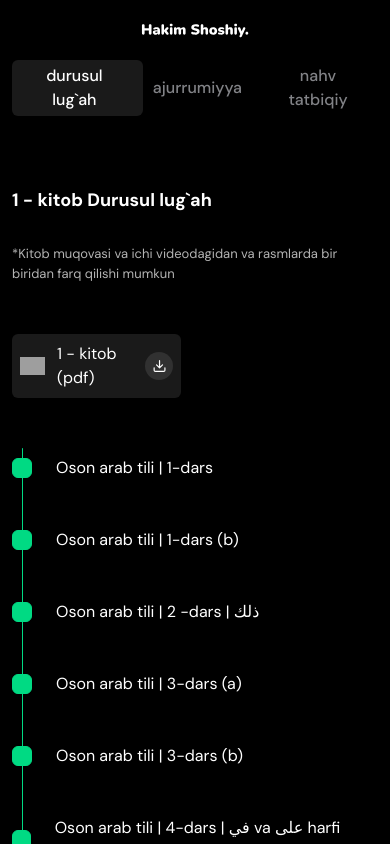
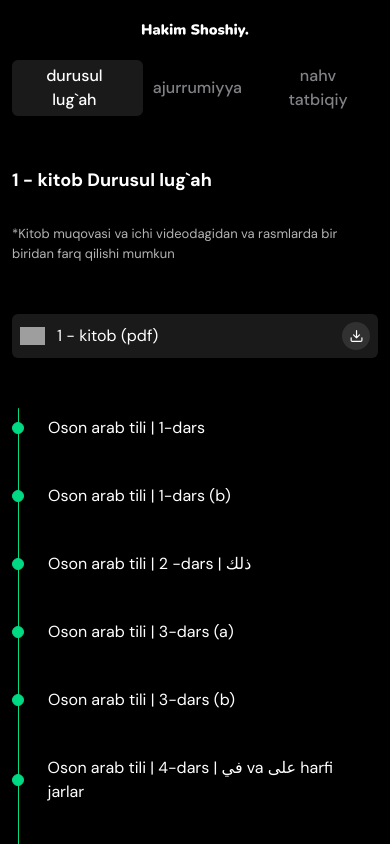
Before and after one commit to SaburovBabur/shoshiy.yasiin.uz, a Next.js app: page /1/durusul-lugah-1-kitob in a window 390 px wide. Shown: the top 844 px of the page. Built offline with nearby package versions, Linux system fonts and the light colour scheme; grey boxes are pictures that could not be loaded.

Commit message:
update book page mobile

```diff
--- a/pages/[course]/[book]/index.tsx
+++ b/pages/[course]/[book]/index.tsx
@@ -44,7 +44,7 @@ function Lesson({ book }: { book: TypeCourse }) {
 
 	return (
 		<HomeLayout>
-			<div className="h-[50px]" />
+			<div className="md:h-[50px] h-[30px]" />
 
 			<h3 className="h3">
 				{book.title} {book.subTitle}
@@ -58,7 +58,7 @@ function Lesson({ book }: { book: TypeCourse }) {
 
 			<div className="h-[50px]" />
 
-			<div className="grid grid-cols-2 gap-7">
+			<div className="grid grid-cols-1 md:grid-cols-2 gap-7">
 				<a
 					href={book.file}
 					target="_blank"
@@ -85,11 +85,11 @@ function Lesson({ book }: { book: TypeCourse }) {
 
 			<div className="h-[50px]" />
 
-			<div className="flex flex-col gap-8 relative">
-				<div className="h-[100%] w-[1px] rounded-full absolute top-0 left-[10px] bg-primary-def" />
+			<div className="flex flex-col gap-7 md:gap-8 relative">
+				<div className="h-[100%] w-[1px] rounded-full absolute top-0 left-[6px] md:left-[10px] bg-primary-def" />
 				{book.lessons.map((lesson: any, idx: number) => (
 					<div key={idx} className="flex items-center">
-						<div className="h-5 w-5 rounded-md border border-primary-def bg-black z-10 bg-primary-def duration-def cursor-pointer" />
+						<div className="h-3 w-3 md:h-5 md:w-5 rounded-md border border-primary-def bg-black z-10 bg-primary-def duration-def cursor-pointer" />
 
 						<Link
 							href={`${router.asPath}/${lesson.slug}`}
```
